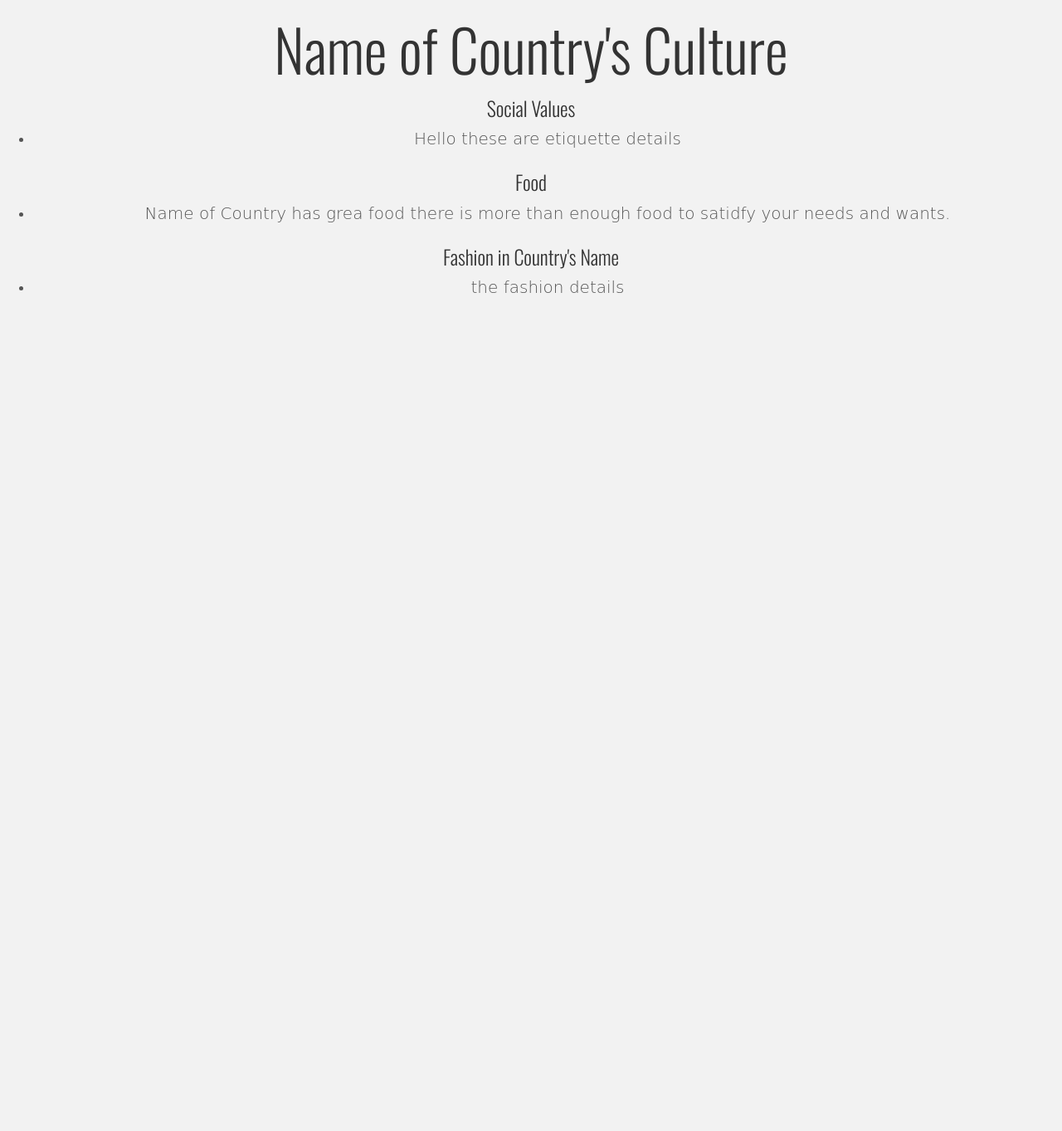
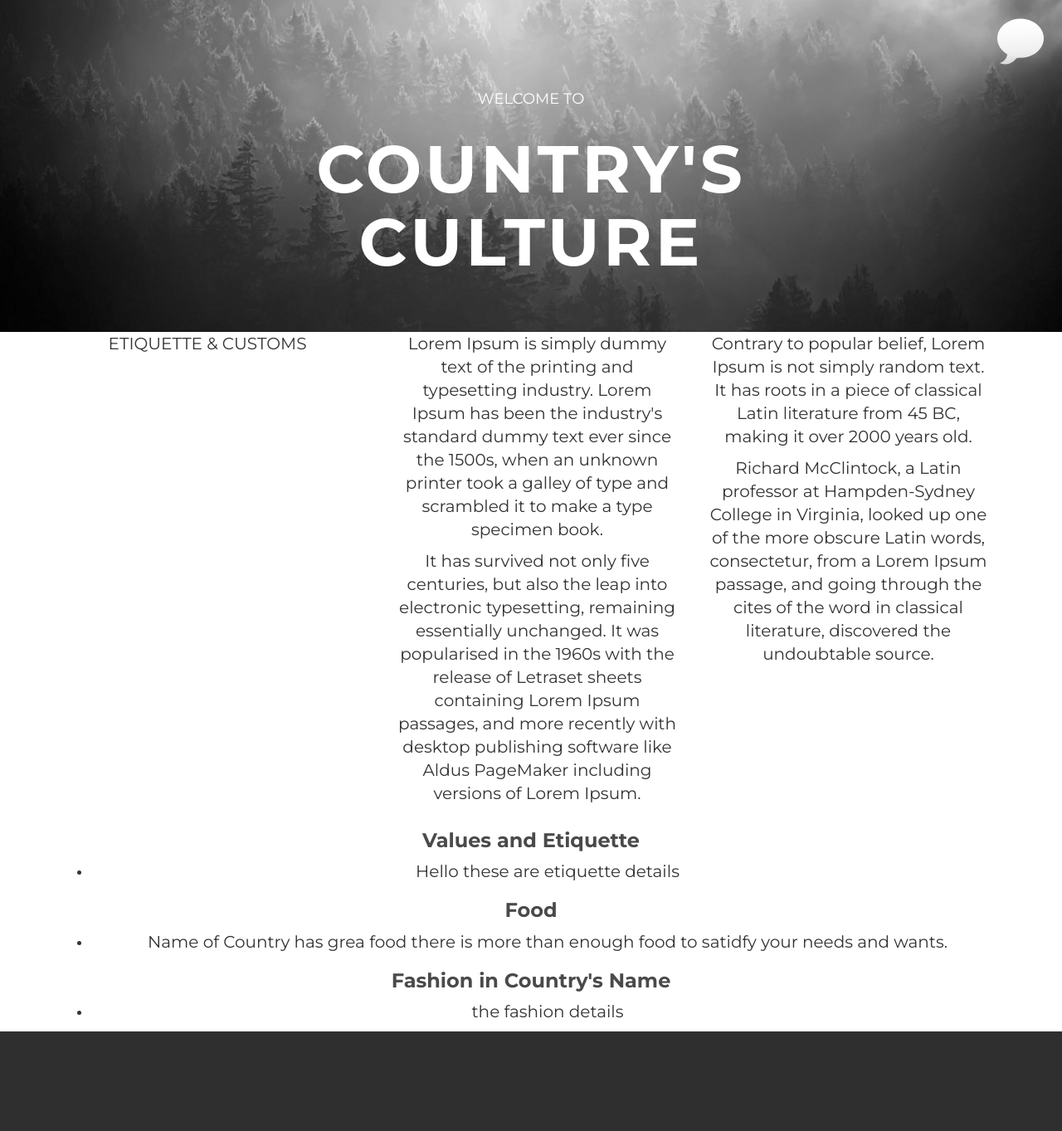
Before and after one commit to Mamadou888/GlobalGenY, a Flask app: page /info in a window 1280 px wide. Shown: the whole page at 83% size. Before the commit the page ends 353 px from the top, so only its background shows below. Run offline with Flask 2, Linux system fonts and the light colour scheme; some libraries are stand-ins or nearby versions.

Commit message:
designing country info

```diff
--- a/static/assets1/css/style.css
+++ b/static/assets1/css/style.css
@@ -267,3 +267,10 @@ textarea {
 #submitData{
 	width: 300px;
 }
+
+#chat{
+	position: fixed;
+	top:20px;
+	right: 20px;
+	vertical-align: top;
+}
--- a/templates/countryInfo.html
+++ b/templates/countryInfo.html
@@ -1,37 +1,69 @@
 {% extends "layout.html" %}
-<style type="text/css">
-	h1{
-		text-align: center;
-		text-transform: capitalize;
-		color: #2E8AE6;
-		font-family: 'Oswald', sans-serif;
-		padding-top: 5px;
-	}
-
-	h3{
-		text-align: center;
-		font-style: oblique;
-		font-size: 130%;
-	}
-
-	p{
-		padding-left: 75px;
-		padding-right:75px;
-		font-size: 120%;
-	}
-
-	body{
-		background-image: url(static/assets/img/2.jpg);
-		background-size: 100%;
-
-	}
-</style>
 
 {% block content %}
 
+
+<head>
+    <meta charset="utf-8">
+    <meta http-equiv="X-UA-Compatible" content="IE=edge">
+    <meta name="viewport" content="width=device-width, initial-scale=1">
+    <meta name="description" content="">
+    <meta name="author" content="">
+    <link rel="shortcut icon" href="assets/ico/favicon.ico">
+    <title>INSTANT - Bootstrap Theme</title>
+
+    <!-- Bootstrap core CSS -->
+    <link href="static/assets1/css/bootstrap.css" rel="stylesheet">
+
+    <!-- Custom styles for this template -->
+    <link href="static/assets1/css/style.css" rel="stylesheet">
+
+    <link href="static/assets1/font-awesome.min.css" rel="stylesheet">
+    <link href='http://fonts.googleapis.com/css?family=Poiret+One' rel='stylesheet' type='text/css'>
+    <link href="static/assets1/css/font-awesome.min.css" rel="stylesheet">
+</head>
+
+
 <body>
-	<h1>Name of Country's Culture</h1>
-	<h3>Social Values</h3>
+
+	<div id="headerwrap">
+       <div class="container">
+         <div class="row">
+            <div class="col-lg-6 col-lg-offset-3">
+               <img src="static/assets1/chat.png" id="chat">
+                 <!--<p class="imgDescription">Chat</p>-->
+               <h4>WELCOME TO</h4>
+               <h1> COUNTRY'S CULTURE</h1>
+           </div>
+       </div><!--/row -->
+   </div> <!-- /container -->
+</div><!--/headerwrap -->
+
+<section id="etiquette" name="etiquette"></section>
+		<div class="container">
+			<div class="row">
+				<div class="col-lg-4 name">
+					<p>ETIQUETTE & CUSTOMS</p>
+				</div><! --/col-lg-4-->
+				<div class="col-lg-8 name-desc">
+
+					<div class="col-md-6">
+						<p>Lorem Ipsum is simply dummy text of the printing and typesetting industry. Lorem Ipsum has been the industry's standard dummy text ever since the 1500s, when an unknown printer took a galley of type and scrambled it to make a type specimen book.</p>
+						<p>It has survived not only five centuries, but also the leap into electronic typesetting, remaining essentially unchanged. It was popularised in the 1960s with the release of Letraset sheets containing Lorem Ipsum passages, and more recently with desktop publishing software like Aldus PageMaker including versions of Lorem Ipsum.</p>
+					</div>
+					<div class="col-md-6">
+						<p>Contrary to popular belief, Lorem Ipsum is not simply random text. It has roots in a piece of classical Latin literature from 45 BC, making it over 2000 years old.</p>
+						<p> Richard McClintock, a Latin professor at Hampden-Sydney College in Virginia, looked up one of the more obscure Latin words, consectetur, from a Lorem Ipsum passage, and going through the cites of the word in classical literature, discovered the undoubtable source. </p>
+					</div>
+
+				</div><! --/col-lg-8-->
+
+			</div><!-- /row -->
+		</div><!-- /container -->
+
+<div class="container">
+
+	<h3>Values and Etiquette</h3>
 	<div class="valuesInfo">
 
 		<ul class="valuesList">
@@ -40,6 +72,9 @@
 			</li>
 		</ul>
 	</div>
+
+		<div class="sep about" data-stellar-background-ratio="0.5"></div>
+
 
 	<h3>Food</h3>
 	<div class="detailsOnCountry">
@@ -62,11 +97,23 @@
 				</li>
 			</ul>
 		</div>
-			</body>
+</div><!--/container -->
 
-			{% endblock %}
+	<div id="footerwrap">
 
-			{% block javascript %}
+    </div>
+
+			</div>
+		</div>
+	</div>
+
+</body>
+
+{% endblock %}
+
+
+
+{% block javascript %}
 			<script type="text/javascript"]>
 
 				$(document).ready(function() {
--- a/templates/index.html
+++ b/templates/index.html
@@ -86,7 +86,7 @@ $.backstretch("static/assets/img/"+num+".jpg", {speed: 500});
     $.backstretch("static/assets/img/1.jpg", {speed: 500});
 
     function othername() {
-        var localStorage.test = document.getElementById("country").value;
+        var localStorage.test = $("#country").val();
         tellme();
     };
 
@@ -98,7 +98,7 @@ $.backstretch("static/assets/img/"+num+".jpg", {speed: 500});
         alert("this" + test);
     };
 
-    var totalCount = 6;
+    var totalCount = 11;
 
     function ChangeIt() {
         var num = Math.ceil( Math.random() * totalCount );
```
Also changed, not shown: static/assets1/Chat.png (added).
